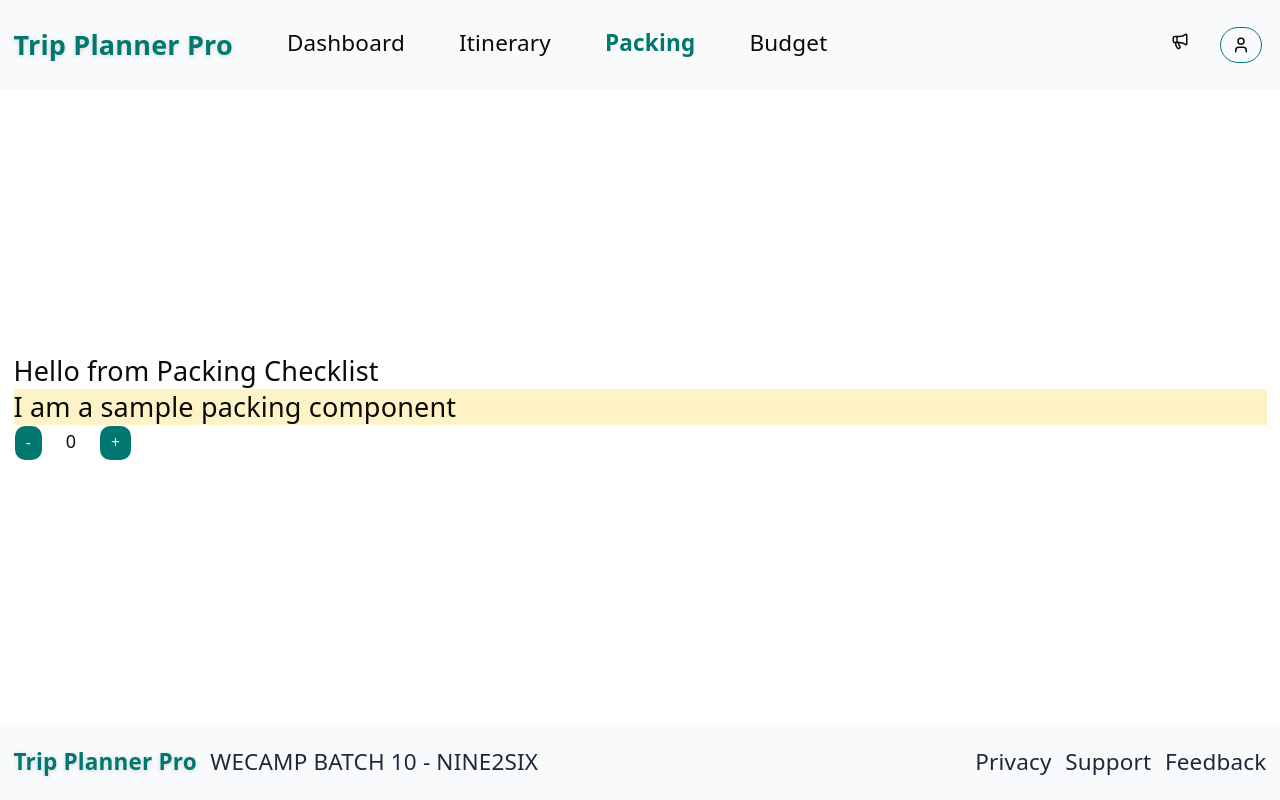
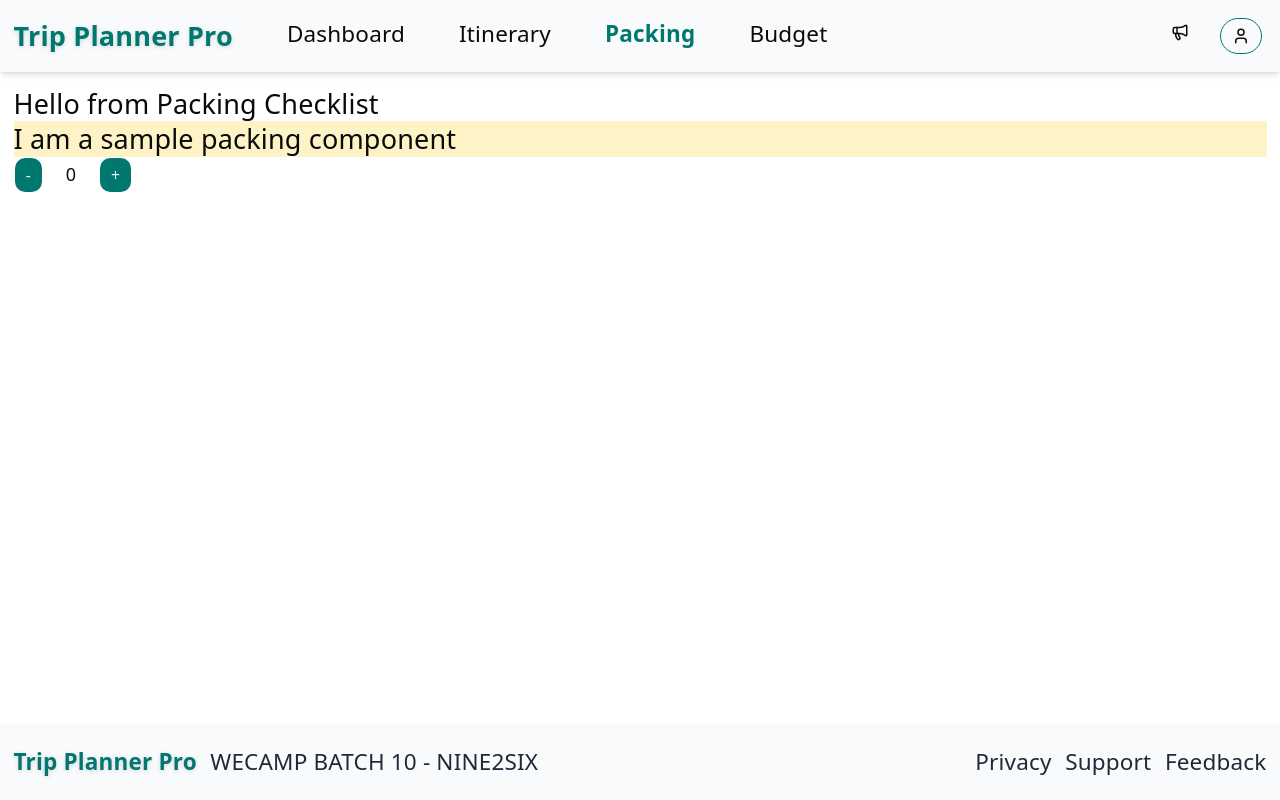
Before and after one commit to TUT888/trip-planner-pro, a React (Vite) app: page /packing in a window 1280 px wide. Built offline with nearby package versions, Linux system fonts and the light colour scheme.

Commit message:
feat(layout): implement sticky header with shadow styling

```diff
--- a/src/components/layout/AppLayout.jsx
+++ b/src/components/layout/AppLayout.jsx
@@ -6,7 +6,7 @@ export function AppLayout() {
   return (
     <div className="flex flex-col justify-between h-screen">
       <Header />
-      <main className="px-3 py-5">
+      <main className="flex-1 flex flex-col px-3 py-3">
         <Outlet />
       </main>
       <Footer />
--- a/src/components/layout/Header.jsx
+++ b/src/components/layout/Header.jsx
@@ -4,7 +4,7 @@ import { Button } from "../ui/button";
 
 export function Header() {
   return (
-    <header className="flex justify-between items-center px-3 py-5 bg-gray-50">
+    <header className="sticky top-0 z-50 flex justify-between items-center px-3 py-3 bg-gray-50 shadow-md">
       <div className="flex gap-12">
         <span className="text-2xl font-bold drop-shadow-sm text-primary">
           Trip Planner Pro
--- a/src/index.css
+++ b/src/index.css
@@ -52,7 +52,8 @@
 
   --primary-foreground: oklch(0.984 0.014 180.72);
 
-  --secondary: oklch(0.967 0.001 286.375);
+  --secondary: oklch(92.9% 0.013 255.508);
+  /* --secondary: oklch(90.1% 0.058 230.902); */
 
   --secondary-foreground: oklch(0.21 0.006 285.885);
 
```
